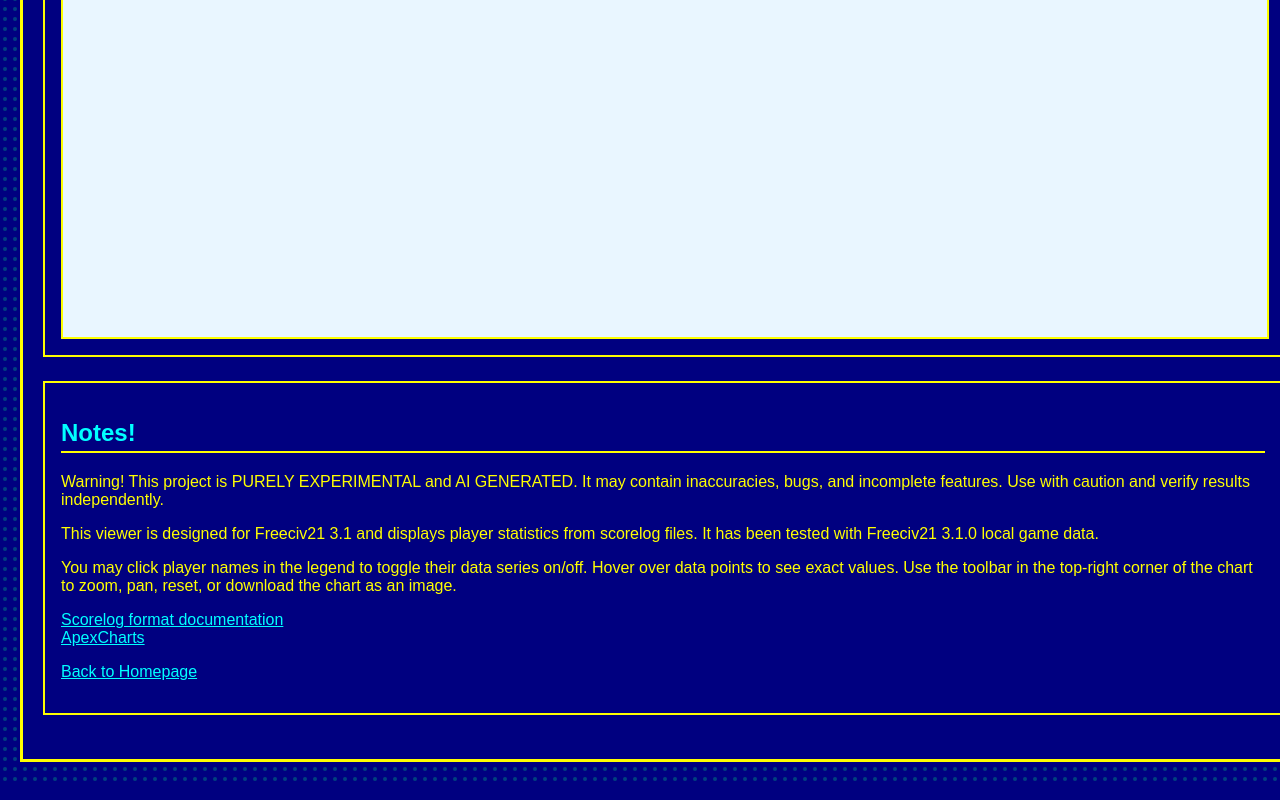
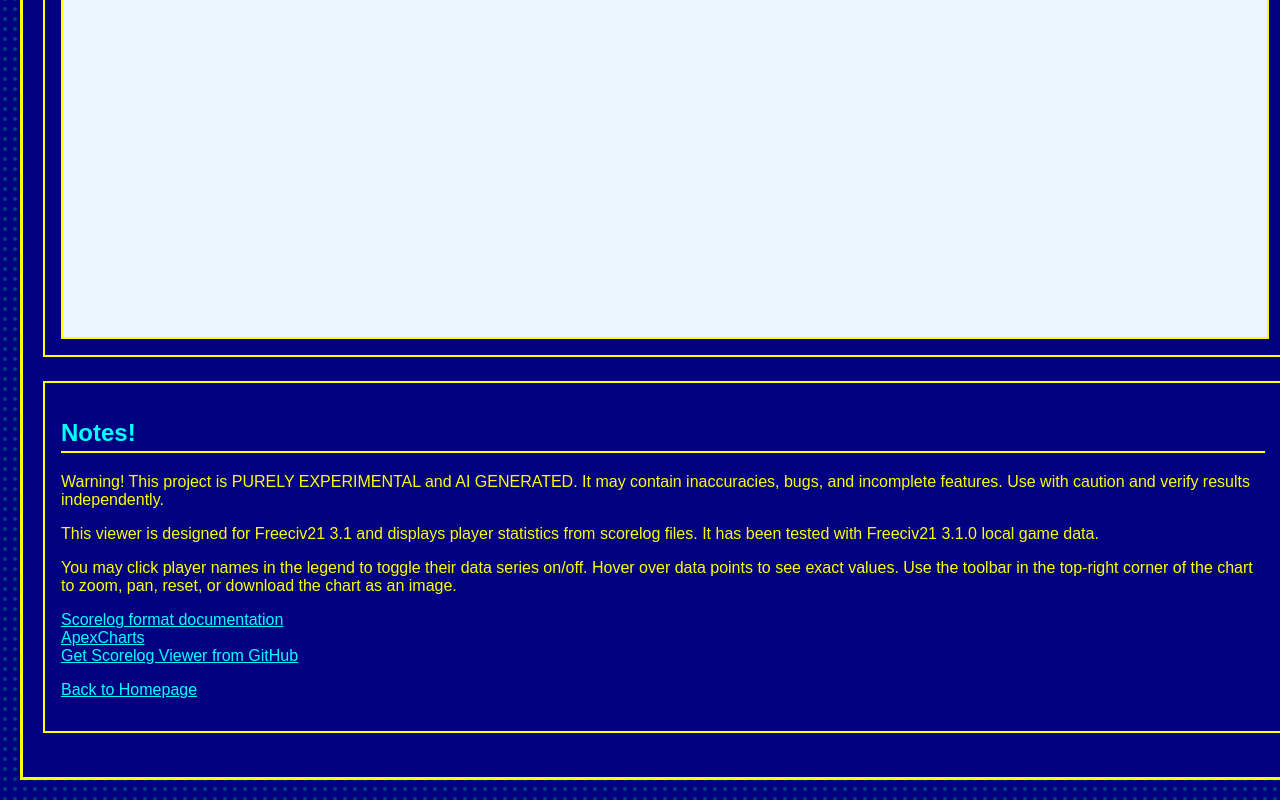
Before and after one commit to paavon/paavon.github.io, a plain HTML site: page scorelog_viewer/index.html in a window 1280 px wide. Shown: the part 346-1146 px from the top of the page. Drawn offline with nearby package versions, Linux system fonts and the light colour scheme.

Commit message:
added github link and removed README.scorelog local versions.

```diff
--- a/scorelog_viewer/index.html
+++ b/scorelog_viewer/index.html
@@ -179,7 +179,7 @@
         <br>
           <a href="https://apexcharts.com/" target="_blank">ApexCharts</a>
           <br>
-          <!-- <a href="https://github.com/paavon/scorelog_viewer" target="_blank">Get Scorelog Viewer from GitHub</a> -->
+          <a href="https://github.com/paavon/scorelog_viewer" target="_blank">Get Scorelog Viewer from GitHub</a>
         </p>
         <p>
           <a href="/">Back to Homepage</a>
```
Also changed, not shown: 2 other files.
